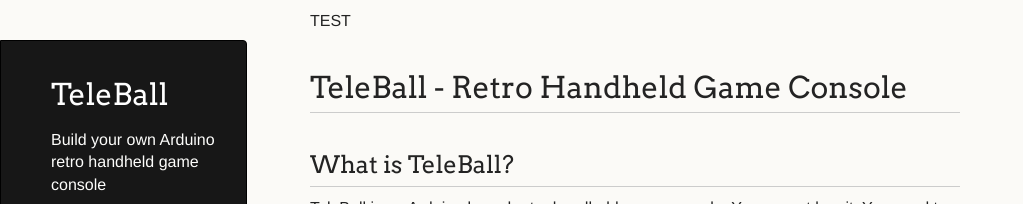
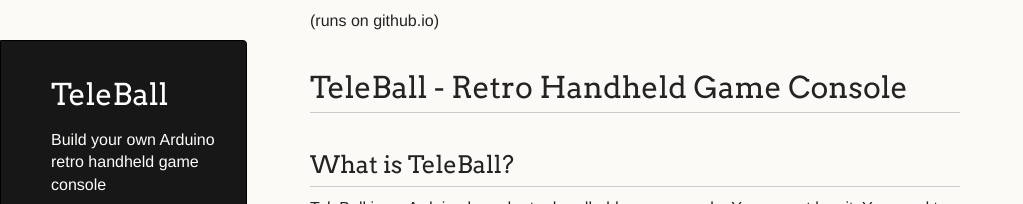
Before and after one commit to sy2002/TeleBall, a Jekyll site: the page built from index.md, in a window 1280 px wide and 900 px high. Shown: the top 204 px of the window, without its empty margins (0-1023 px from the left). Built offline with Jekyll 4.4.1, drawn with Linux system fonts in a browser that asks for light colours.

Commit message:
wip resolve GitHub pages display problem

```diff
--- a/index.md
+++ b/index.md
@@ -3,7 +3,7 @@
 layout: default
 ---
 
-TEST
+(runs on github.io)
 
 TeleBall - Retro Handheld Game Console
 ======================================
```
